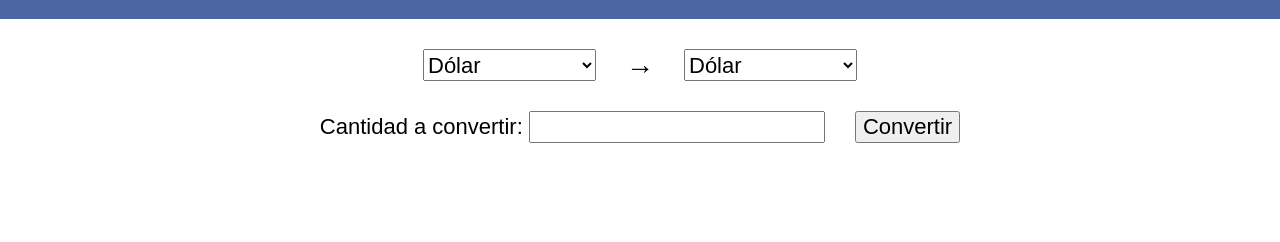
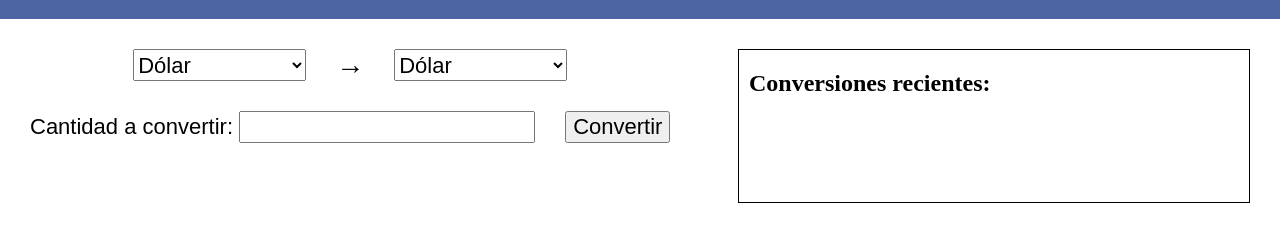
Before and after one commit to brotzumax/ConversorDeDivisas, a plain HTML site: page index.html in a window 1280 px wide. Shown: the part 66-308 px from the top of the page. Drawn offline with Linux system fonts and the light colour scheme.

Commit message:
Agregado div contenedor de divisas recientes

```diff
--- a/index.html
+++ b/index.html
@@ -18,6 +18,7 @@
     </header>
 
     <main>
+        <div class="container-principal">
             <div class="conversor-container">
                 <div class="conversores">
                     <select name="divisaPorConvertir" id="divisaPorConvertir">
@@ -47,6 +48,11 @@
                     <label id="lblResultadoConversion"></label>
                 </div>
             </div>
+            <div class="container-conversiones-recientes">
+                <h2>Conversiones recientes:</h2>
+            </div>
+        </div>
+
     </main>
 
     <script src="./js/main.js"></script>
--- a/styles/style.css
+++ b/styles/style.css
@@ -17,9 +17,17 @@ h1 {
     font-size: 40px;
 }
 
+.container-principal {
+    display: flex;
+    justify-content: space-between;
+    padding-top: 30px;
+}
+
+.conversor-container {
+    padding-left: 30px;
+}
+
 .conversores {
-    padding-top: 30px;
-
     width: 100%;
     display: flex;
     justify-content: center;
@@ -64,3 +72,11 @@ h1 {
     font-size: 28px;
     font-family: Arial, Helvetica, sans-serif;
 }
+
+.container-conversiones-recientes {
+    margin-right: 30px;
+    padding-left: 10px;
+
+    width: 500px;
+    border: 1px solid black;
+}
```
Lines whose indentation alone changed are shown as unchanged.
